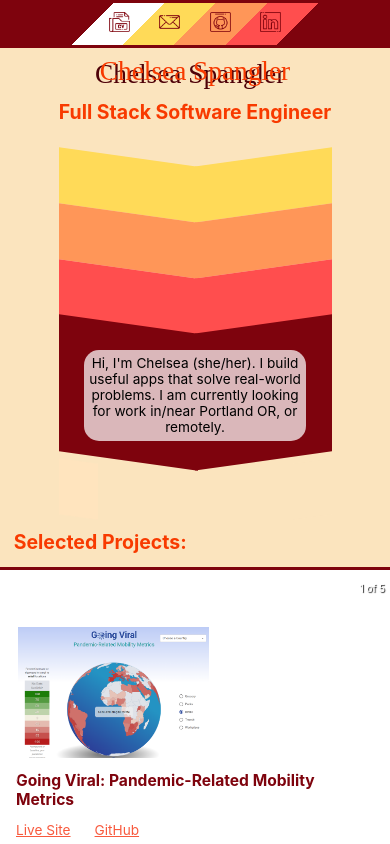
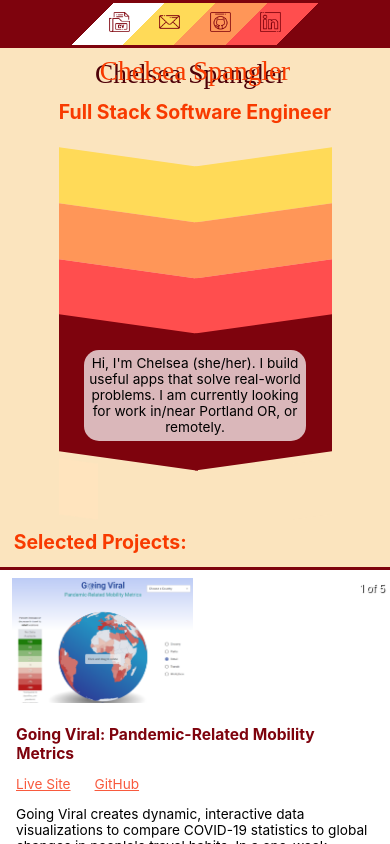
Before and after one commit to CNSpangler/portfolio, a React (Create React App) app: page / in a window 390 px wide. Shown: the top 844 px of the page. Built offline with nearby package versions, Linux system fonts and the light colour scheme; a web font is replaced by a local one.

Commit message:
fix alignment in carousel

```diff
--- a/src/components/App/App.css
+++ b/src/components/App/App.css
@@ -226,12 +226,15 @@ h1 {
 }
 
 .slide-image {
-  margin-top: 6.75vh;
+  max-width: 95%;
+  height: auto;
+  margin-top: 2rem;
 }
 
 .slide-title {
   color: #7E030D;
   font-size: 2.5vw;
+  margin-top: 1.4rem;
 }
 
 .slide-text {
@@ -363,7 +366,11 @@ h1 {
 
   .slide-image-container {
     width: 50vw;
-    margin-left: 3.5vw;
+    margin-left: 2vw;
+  }
+
+  .slide-image {
+    margin-top: 1vh;
   }
 
   .slide-title {
```
